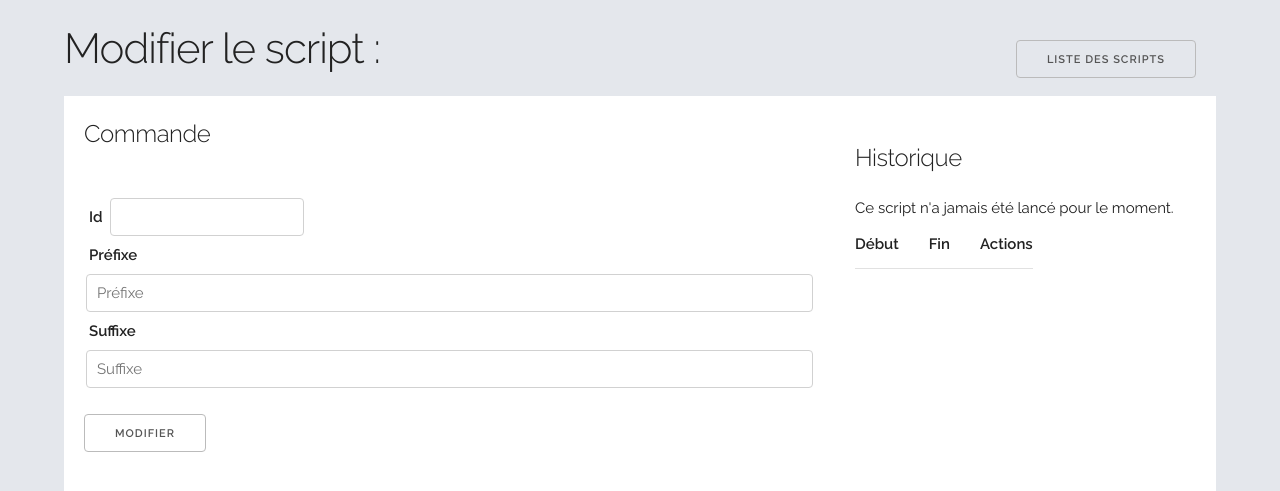
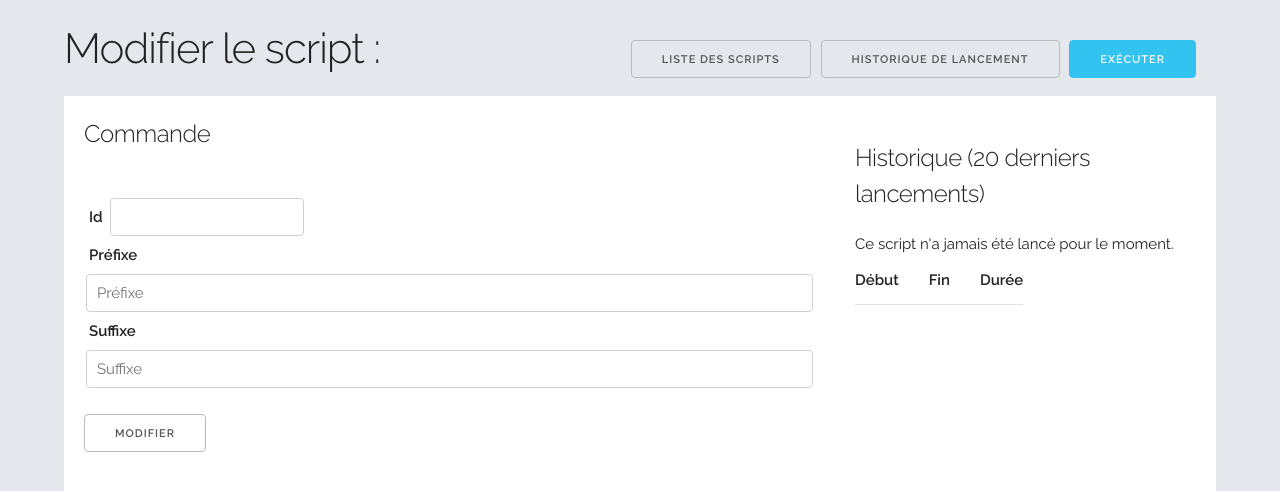
Before and after one commit to rildo/assistant, a CakePHP app: the page made by app/View/Scripts/edit.ctp in a window 1280 px wide. Shown: the part 60-551 px from the top of the page. Run offline with PHP 8.4 and a stand-in for CakePHP, Linux system fonts and the light colour scheme; the template is opened without the code that fills it, so the values that code supplies are empty; form fields are guessed from the names that the template uses; some libraries are stand-ins or nearby versions.

Commit message:
Ajustement de l'écran d'édition des scripts

```diff
--- a/app/View/Scripts/edit.ctp
+++ b/app/View/Scripts/edit.ctp
@@ -3,6 +3,8 @@
 		<?php echo __('Modifier le script : '.$this->Form->value('Script.name')); ?>
 		<span class="action-space">
 			<?php echo $this->Html->link('Liste des scripts',array('controller' => 'scripts', 'action' => 'index', 'admin' => FALSE),array('class' => 'button')); ?>
+			<?php echo $this->Html->link('Historique de lancement',array('controller' => 'scripts', 'action' => 'history', 'admin' => FALSE),array('class' => 'button')); ?>
+			<?php echo $this->Html->link('Exécuter',array('controller' => 'scripts', 'action' => 'history', 'admin' => FALSE),array('class' => ' button button-primary')); ?>
 		</span>
 	</h2>
 	<div class="sub-content row">
@@ -129,13 +131,13 @@
 		</div>
 		<br />
 		<div class="script-history four columns">
-			<h5>Historique</h5>
+			<h5>Historique (20 derniers lancements)</h5>
 			<table>
 				<thead>
 					<tr>
 						<th>Début</th>
 						<th>Fin</th>
-						<th>Actions</th>
+						<th>Durée</th>
 					</tr>
 				</thead>
 				<tbody>
@@ -146,7 +148,7 @@
 						<tr>
 							<td><?php echo __($this->Date->showFrenshDatetime($launch['start_datetime'])); ?></td>
 							<td><?php echo __($this->Date->showFrenshDatetime($launch['end_datetime'])); ?></td>
-							<td>&nbsp;</td>
+							<td>1h 45 min 37sec</td>
 						</tr>
 					<?php
 							endforeach;
```
